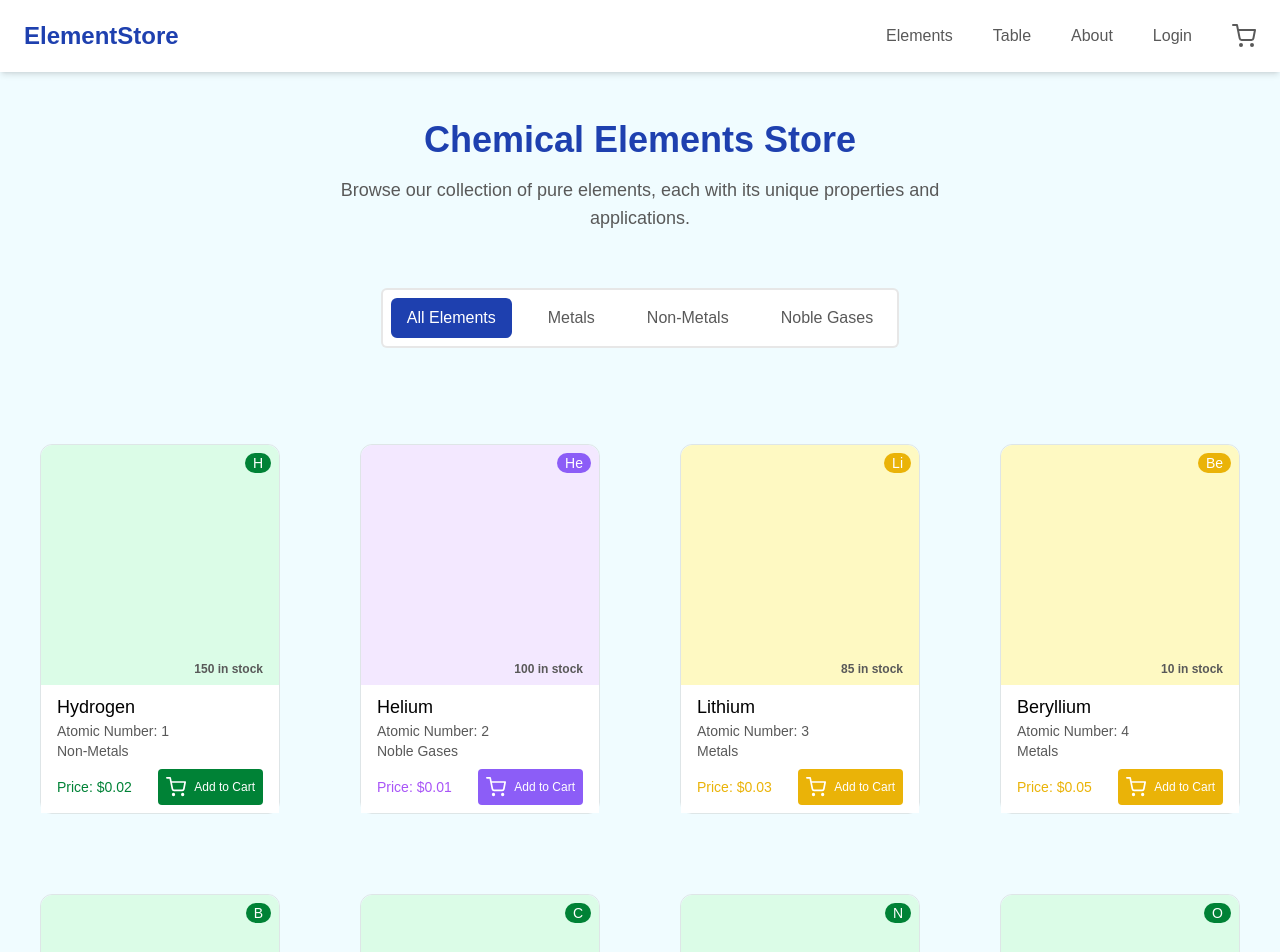
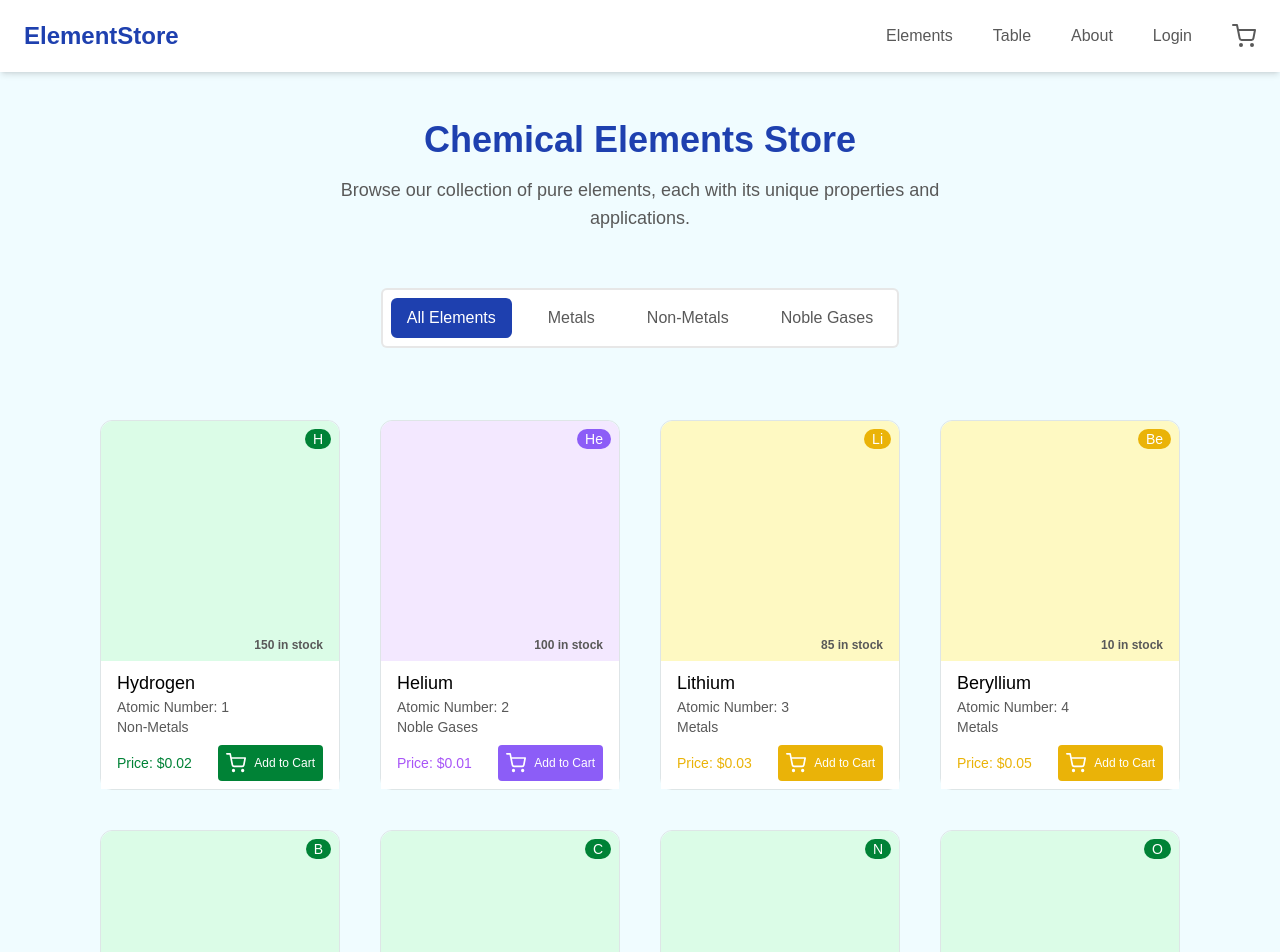
Before and after one commit to clr-cera/Web_2025_1, a Next.js app in the folder frontend/: page /Elements in a window 1280 px wide. Shown: the top 952 px of the page. Built offline with nearby package versions, Linux system fonts and the light colour scheme; data requests are answered from the project's data file.

Commit message:
ajustes em como os elementos aparecem em grid

```diff
--- a/frontend/src/app/Elements/page.tsx
+++ b/frontend/src/app/Elements/page.tsx
@@ -108,7 +108,8 @@
 
             {/* Lista de Elementos */}
             <div>
-                <div className="flex flex-wrap gap-20 justify-center mt-20">
+                <div className="grid gap-10 mt-14 grid-cols-1 sm:grid-cols-2 md:grid-cols-3 xl:grid-cols-4 justify-center">
+
                     {elements.map((element) => (
                         <Element
                             id={element.id}
--- a/frontend/src/app/components/FeatureElements.tsx
+++ b/frontend/src/app/components/FeatureElements.tsx
@@ -36,7 +36,7 @@
     return (
         <div className="flex flex-col py-10 gap-10 px-20 items-center" id="FeaturedElementsSection">
         <h2 className="font-semibold text-2xl">Feature Elements</h2>
-        <div className="flex flex-wrap gap-20 justify-center">
+        <div className="grid gap-10 grid-cols-1 sm:grid-cols-2 md:grid-cols-3 xl:grid-cols-4 justify-center">
             {filteredElements.map(element => (
                 <Element
                     id={element.id}
```
Lines whose indentation alone changed are shown as unchanged.
